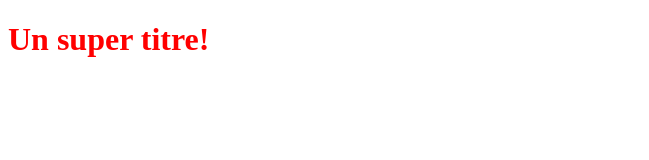
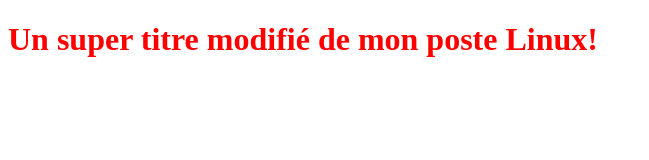
Before and after one commit to PierreV6/OpenclassroomsProject, a plain HTML site: page index.html in a window 1280 px wide. Shown: the whole page, without its empty margins (0-649 px from the left). Drawn offline with Linux system fonts and the light colour scheme.

Commit message:
Modification du titre sur un poste Linux

```diff
--- a/index.html
+++ b/index.html
@@ -5,6 +5,6 @@
 	<link rel="stylesheet" type="text/css" href="styles.css">
 </head>
 <body>
-	<h1>Un super titre!</h1>
+	<h1>Un super titre modifié de mon poste Linux!</h1>
 </body>
 </html>
```
